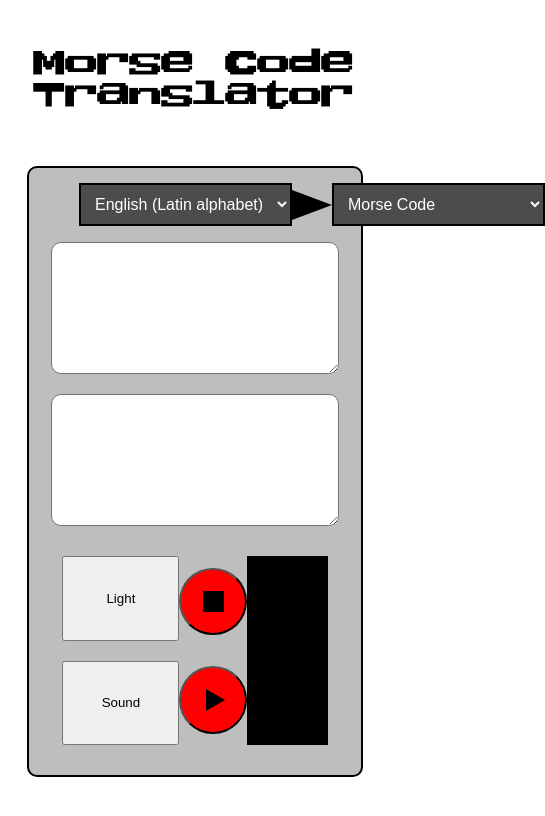
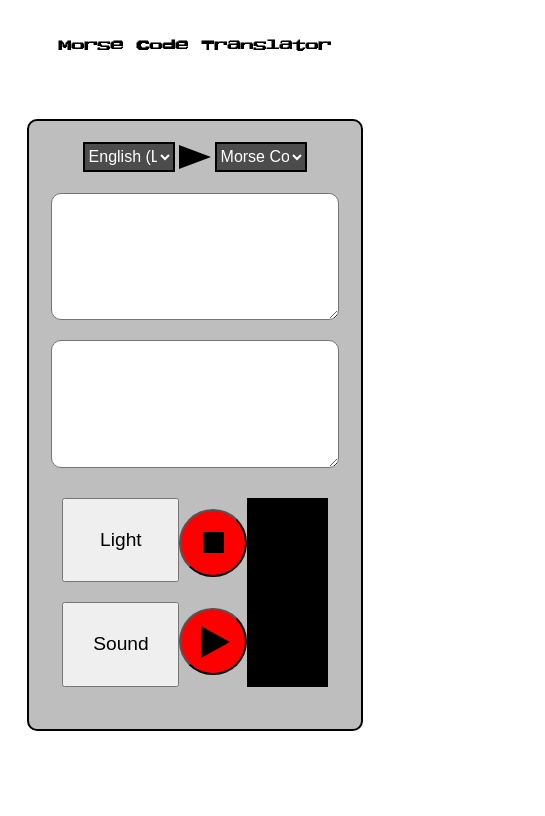
Before and after one commit to kabirt7/morse-code-translator, a website with bundled scripts: page index.html in a window 390 px wide. Shown: the whole page, 545 px wide, since content can reach past the window. Built offline with nearby package versions, Linux system fonts and the light colour scheme.

Commit message:
added media queries

```diff
--- a/scripts/modules/light-and-sound-logic.js
+++ b/scripts/modules/light-and-sound-logic.js
@@ -20,19 +20,19 @@ export const lightAndSoundLogic = async (value) => {
     } else {
       if (char === "-") {
         dom.box.style.backgroundColor = "white";
-        await delay(340);
+        await delay(250);
         dom.box.style.backgroundColor = "black";
         await playPromise(mySoundDah);
-        await delay(170);
+        await delay(85);
       } else if (char === ".") {
         dom.box.style.backgroundColor = "white";
-        await delay(260);
+        await delay(130);
         dom.box.style.backgroundColor = "black";
         await playPromise(mySoundDit);
-        await delay(130);
+        await delay(65);
       } else if (char === " ") {
         dom.box.style.backgroundColor = "black";
-        await delay(200);
+        await delay(100);
       }
     }
   }
--- a/scripts/modules/light-logic.js
+++ b/scripts/modules/light-logic.js
@@ -10,7 +10,7 @@ export const lightLogic = async (value) => {
     } else {
       if (char === "-") {
         dom.box.style.backgroundColor = "white";
-        await delay(340);
+        await delay(500);
         dom.box.style.backgroundColor = "black";
         await delay(170);
         console.log("-");
--- /dev/null
+++ b/styling/_mixin.scss
@@ -0,0 +1,17 @@
+@mixin phone {
+  @media only screen and (max-width: 750px) {
+    @content;
+  }
+}
+
+@mixin tablet {
+  @media only screen and (min-width: 750) and (max-width: 1600px) {
+    @content;
+  }
+}
+
+@mixin computer {
+  @media only screen and (min-width: 1600px) {
+    @content;
+  }
+}
--- a/styling/styles.scss
+++ b/styling/styles.scss
@@ -1,3 +1,4 @@
+@use "./mixin";
 @font-face {
   font-family: "AutumnPixel";
   src: url("../src/AutumnPixelExtraWideRegular-6YPlv.ttf") format("truetype");
@@ -9,6 +10,10 @@ body {
   align-items: center;
   height: 100vh;
   justify-content: flex-start;
+
+  @include mixin.phone {
+    gap: 30px;
+  }
 }
 
 .title {
@@ -19,6 +24,14 @@ body {
   justify-content: center;
   align-items: center;
   font-family: "AutumnPixel", sans-serif;
+
+  @include mixin.phone {
+    font-size: small;
+  }
+
+  @include mixin.computer {
+    font-size: 4em;
+  }
 }
 
 .translator {
@@ -39,6 +52,7 @@ body {
     justify-content: space-evenly;
 
     select {
+      width: 30%;
       padding: 10px;
       border: 2px solid black;
       background-color: rgb(76, 76, 76);
@@ -46,6 +60,22 @@ body {
       font-size: 16px;
       outline: none;
       transition: border-color 0.3s;
+
+      @include mixin.phone {
+        height: 30px;
+        width: 40%;
+        font-size: 1em;
+
+        padding: 0;
+      }
+
+      @include mixin.computer {
+        width: 30%;
+        height: 40%;
+        padding: 0;
+        padding-left: 20px;
+        font-size: 1.5em;
+      }
     }
   }
 
@@ -76,6 +106,18 @@ body {
   cursor: pointer;
   transition: transform 0.3s ease;
 
+  @include mixin.phone {
+    border-top: 12.5px solid transparent;
+    border-bottom: 12.5px solid transparent;
+    border-left: 32.5px solid #000;
+  }
+
+  @include mixin.computer {
+    border-top: 2.5vh solid transparent;
+    border-bottom: 2.5vh solid transparent;
+    border-left: 6.5vh solid #000;
+  }
+
   &__rotated {
     transform: rotate(180deg);
   }
@@ -98,7 +140,7 @@ button {
   justify-content: space-between;
   margin: 0;
   padding-top: 30px;
-  padding-bottom: 30px;
+  padding-bottom: 5vh;
 
   &--selected-sound {
     background-color: greenyellow;
@@ -117,13 +159,18 @@ button {
     button {
       width: 30vw;
       height: 10vh;
+      font-size: larger;
+
+      @include mixin.computer {
+        font-size: 3.5em;
+      }
     }
   }
 
   &__triangle {
-    border-top: 11px solid transparent;
-    border-bottom: 11px solid transparent;
-    border-left: 19px solid #000;
+    border-top: 2vh solid transparent;
+    border-bottom: 2vh solid transparent;
+    border-left: 3.45vh solid #000;
     margin-left: 5px;
   }
 
```
Also changed, not shown: styling/styles.css.
